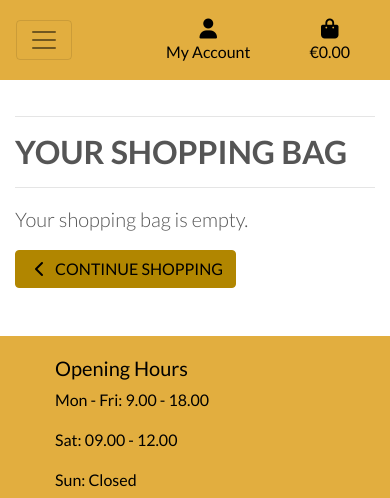
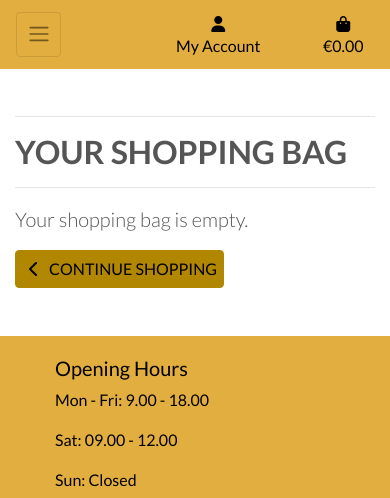
Before and after one commit to petermcloughlin/pallet_furniture_store, a Django app: page /bag/ in a window 390 px wide. Shown: the top 498 px of the page. Run offline with Django 3.2, Linux system fonts and the light colour scheme; some libraries are stand-ins or nearby versions; grey boxes are pictures that could not be loaded.

Commit message:
Updated styles for small devices in media query

```diff
--- a/static/css/base.css
+++ b/static/css/base.css
@@ -286,4 +286,24 @@ footer {
     body {
         height: calc(100vh - 100px);
     }
+    .nav-link{
+        padding: 0.15rem;
+    }
+    .nav-link i.fa-lg {
+        font-size: 1rem;
+    }
+    .navbar-toggler {
+        padding: .6rem .6rem;
+        font-size: 1rem;
+    }
+    .btn.btn-outline-orange.rounded-4,
+    .btn.btn-orange.rounded-4 {
+        padding: .375rem .375rem;
+    }
+
+    .btn.btn-outline-orange.rounded-4.btn-lg,
+    .btn.btn-orange.rounded-4.btn-lg {
+        padding: .375rem .375rem;
+        font-size: .75rem;
+    }
 }
--- a/templates/includes/main-nav.html
+++ b/templates/includes/main-nav.html
@@ -1,5 +1,10 @@
 <div class="collapse navbar-collapse" id="main-nav">
     <ul class="navbar-nav w-auto mx-auto">
+        <li class="nav-item d-block d-md-none">
+            <a class="logo-font font-weight-bold nav-link text-black mr-5" href="{% url 'home' %}" id="home-link">
+                Home
+            </a>
+        </li>
         <li class="nav-item dropdown">
             <a class="logo-font font-weight-bold nav-link text-black mr-5" href="#" id="all-products-link" data-toggle="dropdown" aria-haspopup="true" aria-expanded="false">
                 All Products
```
